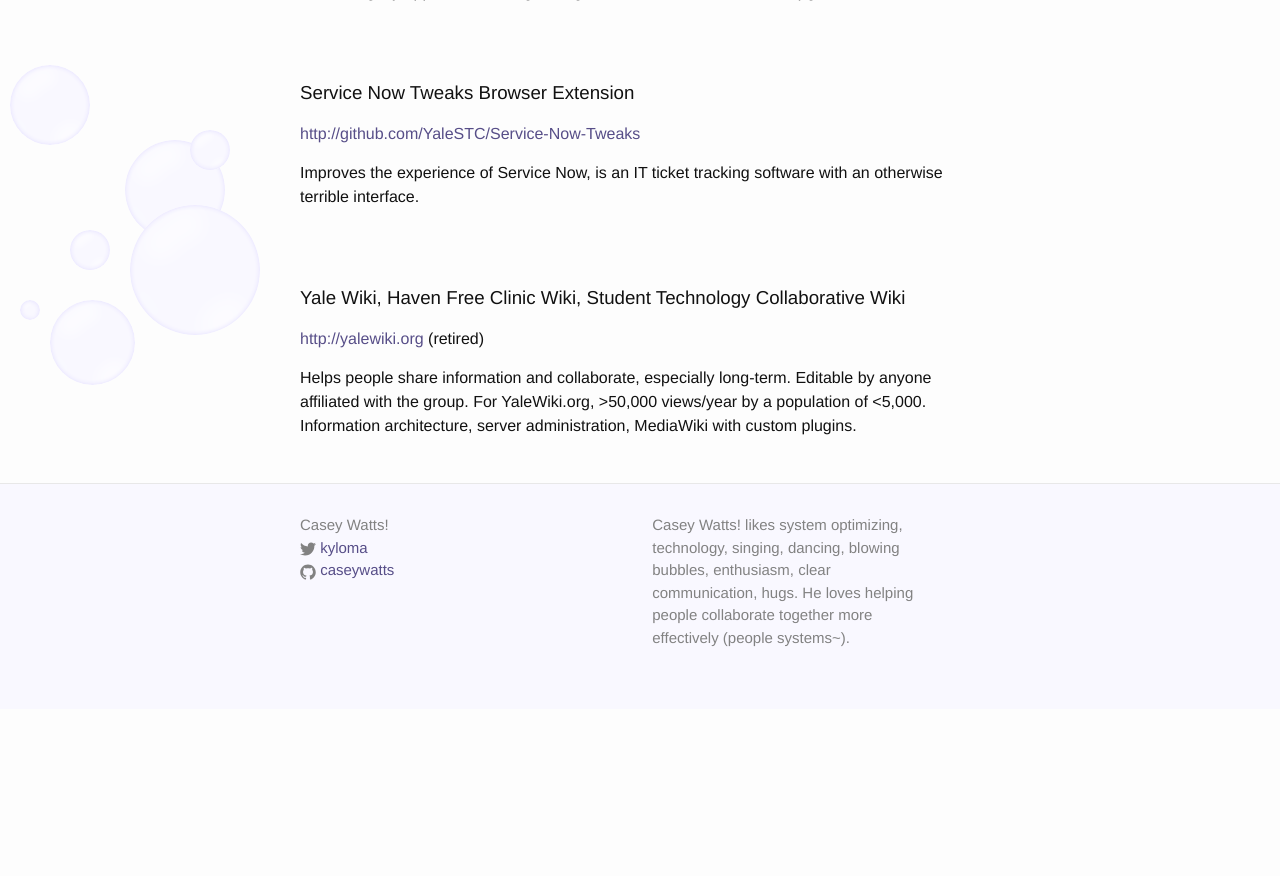
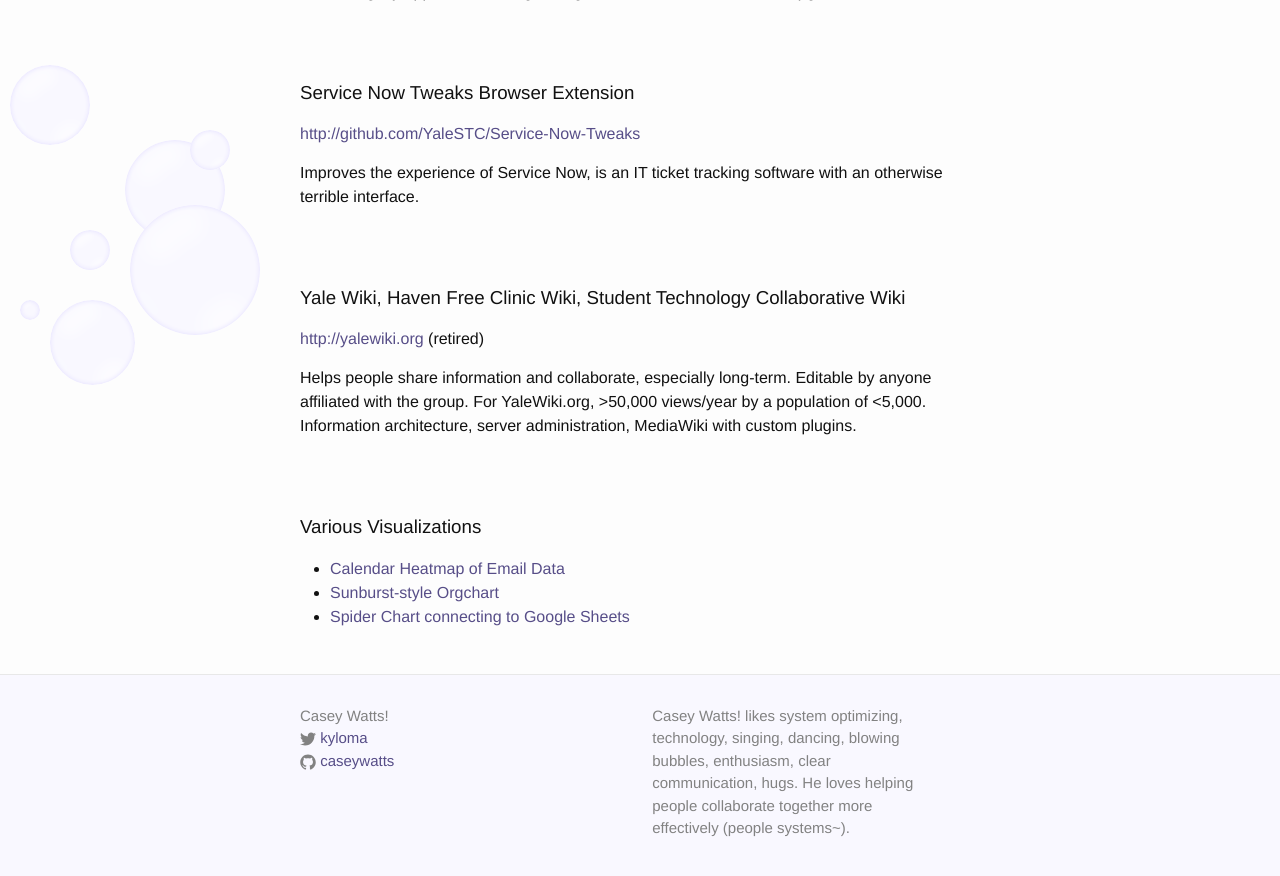
Before and after one commit to caseywatts/caseywatts.github.io, a Jekyll site: the page built from projects.md, in a window 1280 px wide and 900 px high, scrolled down 1101 px. Shown: the top 876 px of the window. Built offline with Jekyll 4.4.1, drawn with Linux system fonts in a browser that asks for light colours; before the commit the page ends 1810 px from its top, so only the background shows below that.

Commit message:
add various visualizations to projects page

```diff
--- a/projects.md
+++ b/projects.md
@@ -35,3 +35,8 @@
 <http://yalewiki.org> (retired)
 
 Helps people share information and collaborate, especially long-term. Editable by anyone affiliated with the group. For YaleWiki.org, &gt;50,000 views/year by a population of &lt;5,000. Information architecture, server administration, MediaWiki with custom plugins.
+
+### Various Visualizations
+- [Calendar Heatmap of Email Data](https://github.com/caseywatts/gmail-stats-plotting)
+- [Sunburst-style Orgchart](https://github.com/caseywatts/orgchart-sunburst)
+- [Spider Chart connecting to Google Sheets](https://github.com/caseywatts/GoogleFormToRadarGraph)
```
